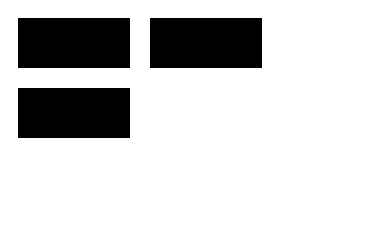
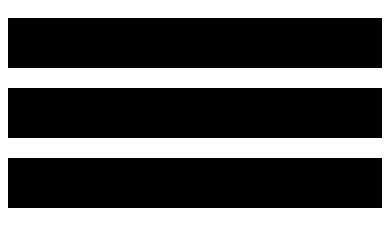
Before and after one commit to JonnyR4959/desktop-responsive-design, a plain HTML site: page index.html in a window 390 px wide. Drawn offline with Linux system fonts and the light colour scheme.

Commit message:
width and margin alterations for smaller screen

```diff
--- a/main.css
+++ b/main.css
@@ -15,5 +15,7 @@
 @media (max-width: 767px) {
     .column {
         background-color: #000;
+        width: 100%;
+        margin: 10px 0;
     }
 }
```
